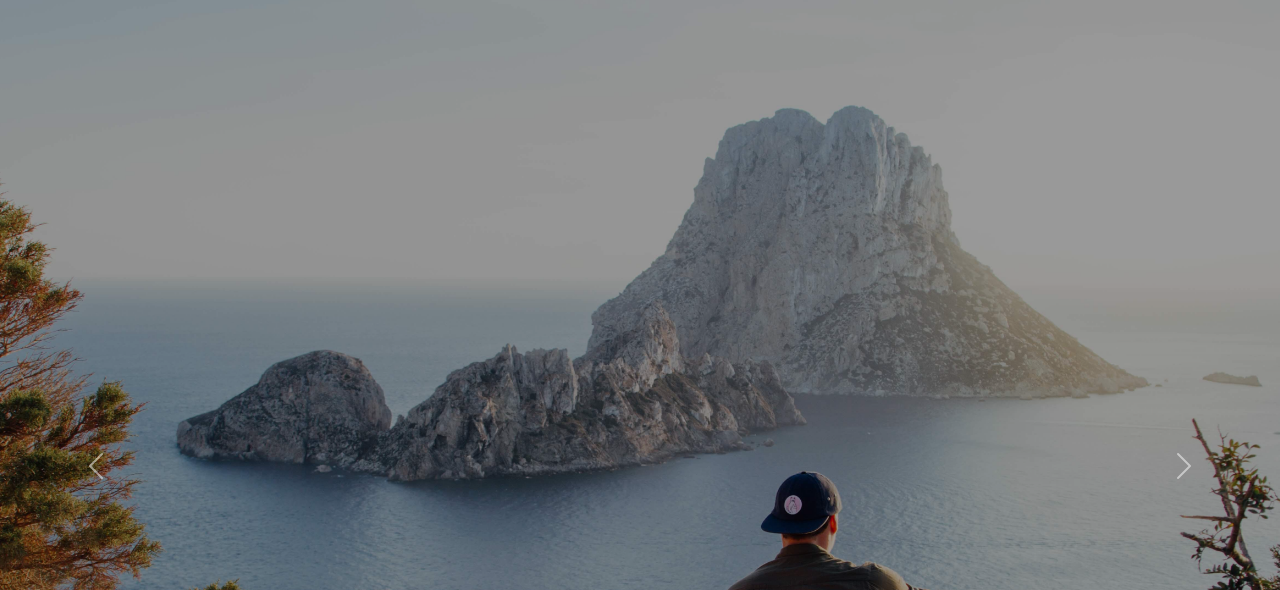
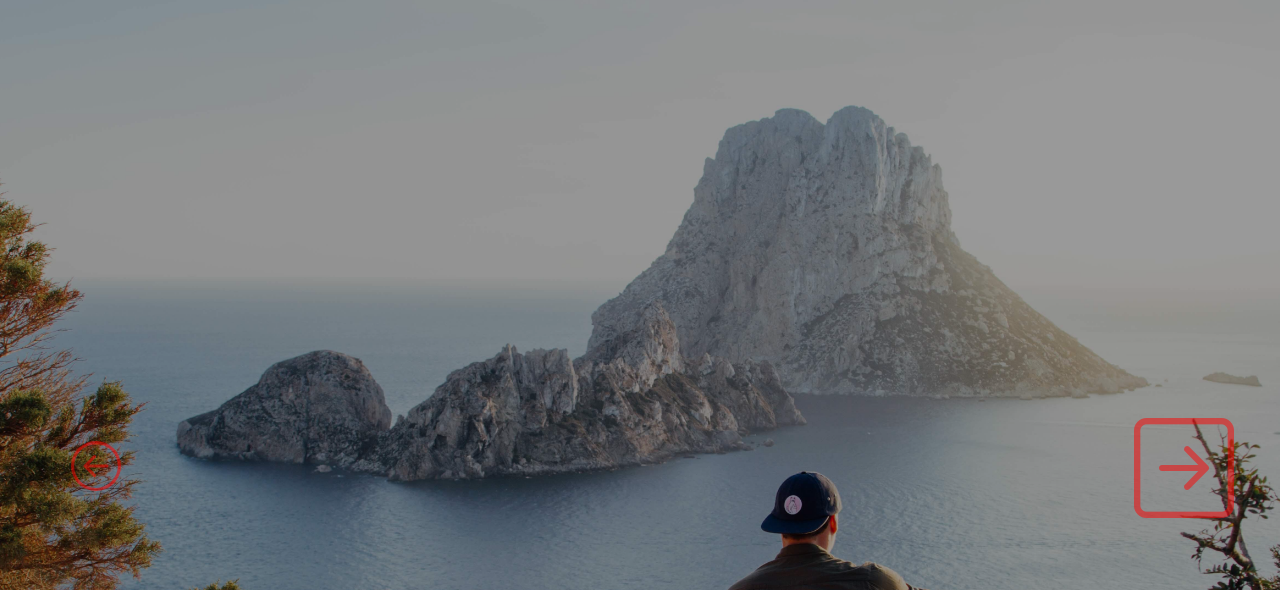
Before and after one commit to kolayma/04-bootstrap, a plain HTML site: page index.html in a window 1280 px wide. Shown: the part 142-732 px from the top of the page. Drawn offline with nearby package versions, Linux system fonts and the light colour scheme.

Commit message:
changed carousel buttons using bootstrap icons

```diff
--- a/index.html
+++ b/index.html
@@ -5,6 +5,7 @@
     <meta http-equiv="X-UA-Compatible" content="IE=edge">
     <meta name="viewport" content="width=device-width, initial-scale=1.0">
     <link href="https://cdn.jsdelivr.net/npm/bootstrap@5.3.0-alpha1/dist/css/bootstrap.min.css" rel="stylesheet" integrity="sha384-GLhlTQ8iRABdZLl6O3oVMWSktQOp6b7In1Zl3/Jr59b6EGGoI1aFkw7cmDA6j6gD" crossorigin="anonymous">
+    <link rel="stylesheet" href="https://cdn.jsdelivr.net/npm/bootstrap-icons@1.10.3/font/bootstrap-icons.css">
     <link rel="stylesheet" href="/css/style.css">
     <title>Bootstrap test</title>
 </head>
@@ -35,9 +36,7 @@
                   <li><a class="dropdown-item" href="#">Something else here</a></li>
                 </ul>
               </li>
-              <!-- <li class="nav-item">
-                <a class="nav-link disabled">Disabled</a>
-              </li> -->
+
             </ul>
             <form class="d-flex" role="search">
               <input class="form-control me-2" type="search" placeholder="Search" aria-label="Search">
@@ -87,19 +86,18 @@
             <img src="/img/slider-3.jpg" class="d-block w-100" alt="slider-1">
           </div>
 
-          <!-- <div class="carousel-item">
-            <img src="/img/slider-2.jpg" class="d-block w-100" alt="slider-2">
-          </div>
-          <div class="carousel-item">
-            <img src="/img/slider-3.jpg" class="d-block w-100" alt="slider-3">
-          </div> -->
+
         </div>
         <button class="carousel-control-prev" type="button" data-bs-target="#carouselExampleIndicators" data-bs-slide="prev">
-          <span class="carousel-control-prev-icon" aria-hidden="true"></span>
+          <svg xmlns="http://www.w3.org/2000/svg" width="16" height="16" fill="currentColor" class="bi bi-arrow-left-circle" viewBox="0 0 16 16">
+            <path fill-rule="evenodd" d="M1 8a7 7 0 1 0 14 0A7 7 0 0 0 1 8zm15 0A8 8 0 1 1 0 8a8 8 0 0 1 16 0zm-4.5-.5a.5.5 0 0 1 0 1H5.707l2.147 2.146a.5.5 0 0 1-.708.708l-3-3a.5.5 0 0 1 0-.708l3-3a.5.5 0 1 1 .708.708L5.707 7.5H11.5z"/>
+          </svg>
+          <!-- <span class="carousel-control-prev-icon" aria-hidden="true"></span> -->
           <span class="visually-hidden">Previous</span>
         </button>
         <button class="carousel-control-next" type="button" data-bs-target="#carouselExampleIndicators" data-bs-slide="next">
-          <span class="carousel-control-next-icon" aria-hidden="true"></span>
+          <i class="bi bi-arrow-right-square"></i>
+          <!-- <span class="carousel-control-next-icon" aria-hidden="true"></span> -->
           <span class="visually-hidden">Next</span>
         </button>
       </div>
--- a/sass/style.sass
+++ b/sass/style.sass
@@ -20,3 +20,12 @@
     height: 100%
     background: black
     opacity: 0.4
+.carousel-control-prev
+    svg
+        width: 50px
+        height: 50px
+        color: red
+
+.bi-arrow-right-square
+    font-size: 100px
+    color: red
```
Also changed, not shown: css/style.css.
